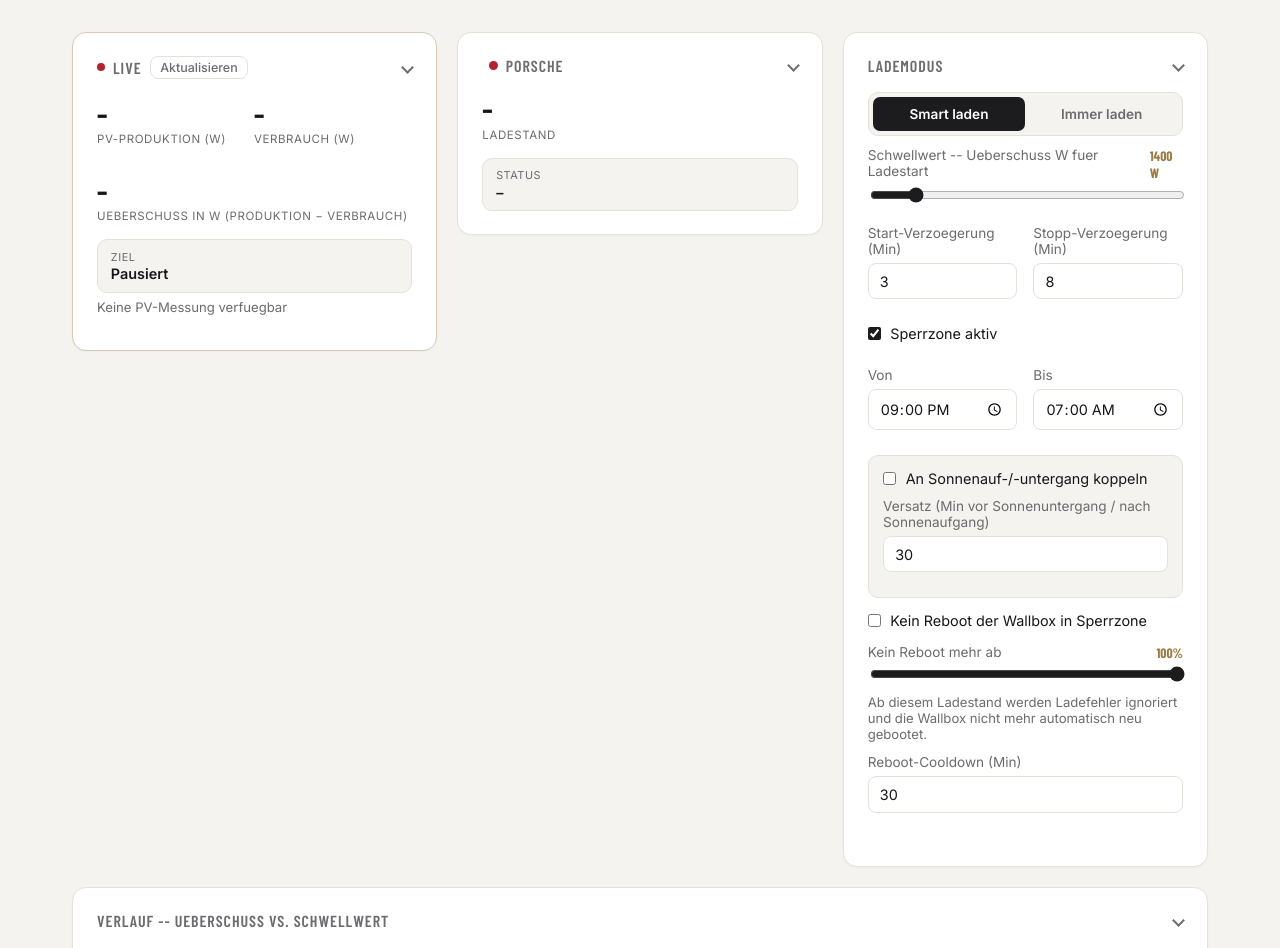
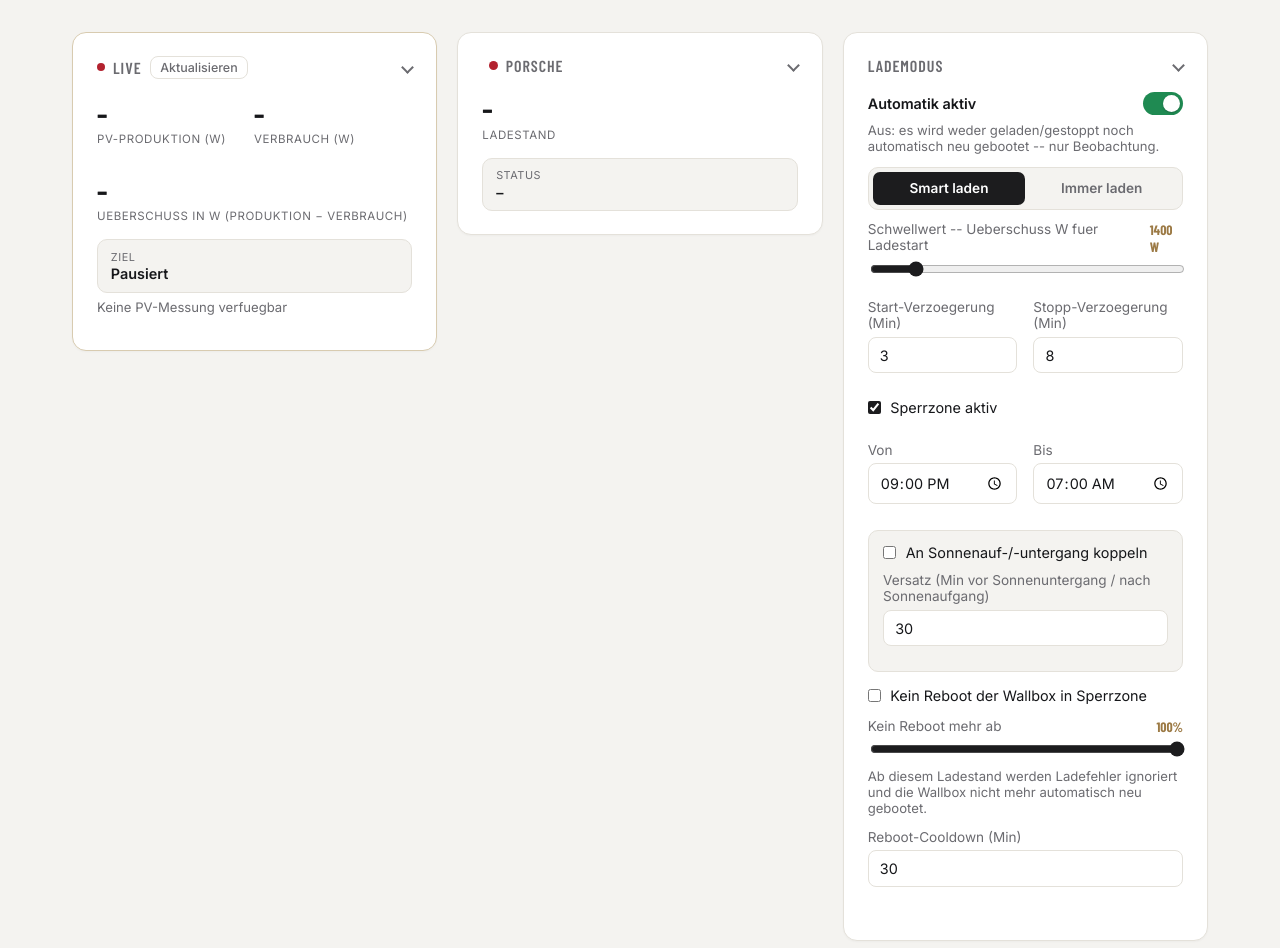
Before and after one commit to MarcHerzig/Porsche-charging-failure, a FastAPI app: page / in a window 1280 px wide. Shown: the part 160-1108 px from the top of the page. Run offline with FastAPI, Linux system fonts and the light colour scheme; data comes from the database, SQL or seed files in the repository; data that the repository does not hold is empty; parts of the project's set-up code (start-up, migrations or seed data) failed here and were passed over.

Commit message:
Add a master on/off switch that suppresses all automation when off
New setting app_enabled (default on, preserves current behavior for
existing deployments). When switched off in the Lademodus card:
- no charging-mode commands are sent to Solar Manager
- no auto-reboot on a Porsche charging error
Monitoring/polling keeps running so the dashboard stays live; only the
outgoing actions are suppressed. Manual reboot button is unaffected --
it's an explicit user action, not automation.

```diff
--- a/app/db.py
+++ b/app/db.py
@@ -44,7 +44,8 @@ def _init_schema() -> None:
                 no_reboot_in_curfew INTEGER NOT NULL DEFAULT 0,
                 solar_poll_seconds INTEGER NOT NULL DEFAULT 30,
                 porsche_poll_seconds INTEGER NOT NULL DEFAULT 900,
-                charge_limit_percent REAL NOT NULL DEFAULT 100
+                charge_limit_percent REAL NOT NULL DEFAULT 100,
+                app_enabled INTEGER NOT NULL DEFAULT 1
             );
 
             CREATE TABLE IF NOT EXISTS credentials (
@@ -105,6 +106,9 @@ def _init_schema() -> None:
     if "charge_limit_percent" not in existing_settings_cols:
         with _conn:
             _conn.execute("ALTER TABLE settings ADD COLUMN charge_limit_percent REAL NOT NULL DEFAULT 100")
+    if "app_enabled" not in existing_settings_cols:
+        with _conn:
+            _conn.execute("ALTER TABLE settings ADD COLUMN app_enabled INTEGER NOT NULL DEFAULT 1")
 
     # Migration: solar_base_url (lokale API) -> solar_manager_id (Cloud-API).
     existing_cred_cols = {row[1] for row in _conn.execute("PRAGMA table_info(credentials)")}
@@ -156,6 +160,7 @@ def update_settings(fields: dict[str, Any]) -> None:
         "solar_poll_seconds",
         "porsche_poll_seconds",
         "charge_limit_percent",
+        "app_enabled",
     }
     fields = {k: v for k, v in fields.items() if k in allowed}
     if not fields:
--- a/app/main.py
+++ b/app/main.py
@@ -73,6 +73,7 @@ class SettingsUpdate(BaseModel):
     curfew_solar_coupled: bool | None = None
     curfew_solar_offset_min: int | None = None
     no_reboot_in_curfew: bool | None = None
+    app_enabled: bool | None = None
     # Untergrenzen bewusst konservativ: Solar Manager ist eine leichte Cloud-
     # API (kein bekanntes Rate-Limit-Problem), Porsche Connect cacht zwar die
     # Session (siehe integrations/porsche_client.py), ein zu kurzes Intervall
@@ -91,6 +92,8 @@ async def update_settings(payload: SettingsUpdate):
         fields["curfew_solar_coupled"] = int(fields["curfew_solar_coupled"])
     if "no_reboot_in_curfew" in fields:
         fields["no_reboot_in_curfew"] = int(fields["no_reboot_in_curfew"])
+    if "app_enabled" in fields:
+        fields["app_enabled"] = int(fields["app_enabled"])
     db.update_settings(fields)
     return db.get_settings()
 
--- a/app/static/app.js
+++ b/app/static/app.js
@@ -293,6 +293,7 @@ function updateCurfewSolarPreview() {
 async function loadSettings() {
   const res = await fetch("/api/settings");
   const s = await res.json();
+  $("app-enabled").checked = !!s.app_enabled;
   document.querySelector(`input[name="mode"][value="${s.mode}"]`).checked = true;
   $("threshold").value = s.threshold_w;
   $("threshold-value").textContent = `${s.threshold_w} W`;
@@ -322,6 +323,7 @@ async function loadSettings() {
 
 async function saveSettings() {
   const payload = {
+    app_enabled: $("app-enabled").checked,
     mode: document.querySelector('input[name="mode"]:checked').value,
     threshold_w: Number($("threshold").value),
     start_debounce_min: Number($("start-debounce").value),
@@ -519,6 +521,7 @@ async function doReboot() {
 }
 
 const SETTINGS_FIELD_IDS = [
+  "app-enabled",
   "threshold",
   "start-debounce",
   "stop-debounce",
--- a/app/static/style.css
+++ b/app/static/style.css
@@ -195,6 +195,41 @@ main { padding: 2rem; max-width: 1200px; margin: 0 auto; }
 .stat { display: flex; flex-direction: column; gap: 0.2rem; }
 .stat span { display: block; font-size: 1.7rem; font-weight: 700; font-family: "Barlow Condensed", sans-serif; }
 .stat small { color: var(--muted); font-size: 0.72rem; text-transform: uppercase; letter-spacing: 0.05em; }
+
+/* ---------- Master switch ---------- */
+.switch-row {
+  display: flex;
+  align-items: center;
+  justify-content: space-between;
+  font-weight: 600;
+  font-size: 0.9rem;
+  cursor: pointer;
+  margin-bottom: 0.4rem;
+}
+
+.switch { position: relative; display: inline-block; width: 40px; height: 23px; flex: none; }
+.switch input { opacity: 0; width: 0; height: 0; position: absolute; }
+.switch-track {
+  position: absolute;
+  inset: 0;
+  background: var(--border);
+  border-radius: 999px;
+  transition: background 0.15s;
+}
+.switch-track::before {
+  content: "";
+  position: absolute;
+  width: 17px;
+  height: 17px;
+  left: 3px;
+  top: 3px;
+  background: #fff;
+  border-radius: 50%;
+  transition: transform 0.15s;
+  box-shadow: 0 1px 2px rgba(22, 23, 26, 0.25);
+}
+.switch input:checked + .switch-track { background: var(--ok); }
+.switch input:checked + .switch-track::before { transform: translateX(17px); }
 
 /* ---------- Status Badges ---------- */
 .status-badges { display: flex; flex-wrap: wrap; gap: 0.75rem; margin-top: 0.75rem; }
--- a/app/templates/index.html
+++ b/app/templates/index.html
@@ -77,6 +77,15 @@
         <div class="card" data-card="lademodus">
           <h2>Lademodus</h2>
           <div class="card-body">
+            <label class="switch-row">
+              <span>Automatik aktiv</span>
+              <span class="switch">
+                <input type="checkbox" id="app-enabled" />
+                <span class="switch-track"></span>
+              </span>
+            </label>
+            <p class="hint">Aus: es wird weder geladen/gestoppt noch automatisch neu gebootet -- nur Beobachtung.</p>
+
             <div class="segmented">
               <label class="segment">
                 <input type="radio" name="mode" value="smart" />
```
Also changed, not shown: app/scheduler.py (+10 -7 lines).
